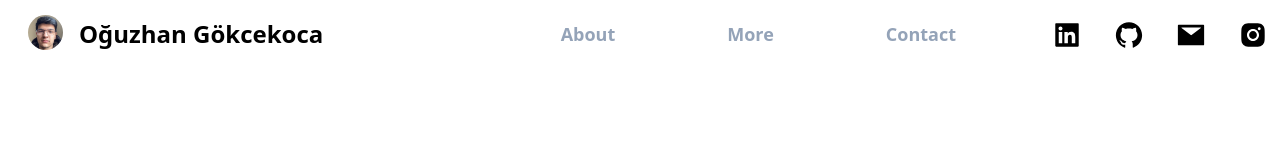
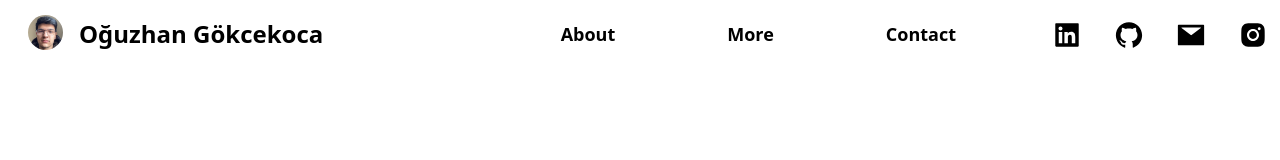
Before and after one commit to oguzhangkckc/Portfolio, a Next.js app: page / in a window 1280 px wide. Shown: the top 160 px of the page. Built offline with nearby package versions, Linux system fonts and the light colour scheme.

Commit message:
eklemeler

```diff
--- a/src/components/navbar/NavBar.jsx
+++ b/src/components/navbar/NavBar.jsx
@@ -19,37 +19,46 @@ export default function NavBar() {
     }
   }
 
-  // Add event listener to handle scrolling
   React.useEffect(() => {
     window.addEventListener('scroll', handleScroll)
 
-    // Remove event listener on cleanup
     return () => window.removeEventListener('scroll', handleScroll)
   }, [])
 
   return (
     <section
-      className={`w-screen fixed top-0 z-50 ${
-        isScrolled ? "bg-white shadow-lg transition duration-300" : ""
-      }`}
+      className={`w-screen fixed top-0 z-50 ${isScrolled ? "bg-white shadow-lg transition duration-300" : ""
+        }`}
     >
       <nav className='items-row w-screen p-3 flex'>
         <div className='flex gap-4 pl-4 flex-none items-end'>
           <Image src={ogi} width={35} height={35} className='rounded-full' />
-          <Link to='me' spy={true} smooth={true} duration={500} className='text-2xl font-extrabold dark:text-slate-300'>Oğuzhan Gökcekoca</Link>
+          <Link to='me' spy={true} smooth={true} duration={500} className='text-2xl font-extrabold dark:text-slate-300 hover:text-teal-500 transition-colors duration-500'>Oğuzhan Gökcekoca</Link>
         </div>
         <div className='flex gap-4 flex-grow justify-end'>
           <ul className='flex gap-28 pr-24 mt-2 font-extrabold dark:text-slate-300'>
-            <li className={`text-lg ${isScrolled ? isActiveLink : isNotActiveLink}`}><Link to='about' spy={true} smooth={true} duration={500}>About</Link></li>
-            <li className={`text-lg ${isScrolled ? isActiveLink : isNotActiveLink}`}><Link to='more' spy={true} smooth={true} duration={500}>More</Link></li>
-            <li className={`text-lg ${isScrolled ? isActiveLink : isNotActiveLink}`}><Link to='contact' spy={true} smooth={true} duration={500}>Contact</Link></li>
+            <li className={`text-lg`}>
+              <Link to='about' spy={true} smooth={true} duration={500} className='hover:text-teal-500 transition-colors duration-500'>
+                About
+              </Link>
+            </li>
+            <li className={`text-lg`}>
+              <Link to='more' spy={true} smooth={true} duration={500} className='hover:text-teal-500 transition-colors duration-500'>
+                More
+              </Link>
+            </li>
+            <li className={`text-lg`}>
+              <Link to='contact' spy={true} smooth={true} duration={500} className='hover:text-teal-500 transition-colors duration-500'>
+                Contact
+              </Link>
+            </li>
           </ul>
         </div>
-        <div className='text-3xl flex gap-8 mt-2 flex-none dark:text-slate-400'>
-          <a href='https://www.linkedin.com/in/oğuzhan-gökcekoca-442802250/'><AiFillLinkedin /></a>
-          <a href='https://github.com/oguzhangkckc'><AiFillGithub /></a>
-          <a href='mailto:ogokcekoca@gmail.com'><AiFillMail /></a>
-          <a href='https://www.instagram.com/oguzhangokcekoca/'><AiFillInstagram /></a>
+        <div className='text-3xl flex gap-8 mt-2 flex-none dark:text-slate-400 '>
+          <a href='https://www.linkedin.com/in/oğuzhan-gökcekoca-442802250/' className='hover:text-teal-500 transition-colors duration-500'><AiFillLinkedin /></a>
+          <a href='https://github.com/oguzhangkckc' className='hover:text-teal-500 transition-colors duration-500'><AiFillGithub /></a>
+          <a href='mailto:ogokcekoca@gmail.com' className='hover:text-teal-500 transition-colors duration-500'><AiFillMail /></a>
+          <a href='https://www.instagram.com/oguzhangokcekoca/' className='hover:text-teal-500 transition-colors duration-500'><AiFillInstagram /></a>
         </div>
       </nav>
     </section>
```
